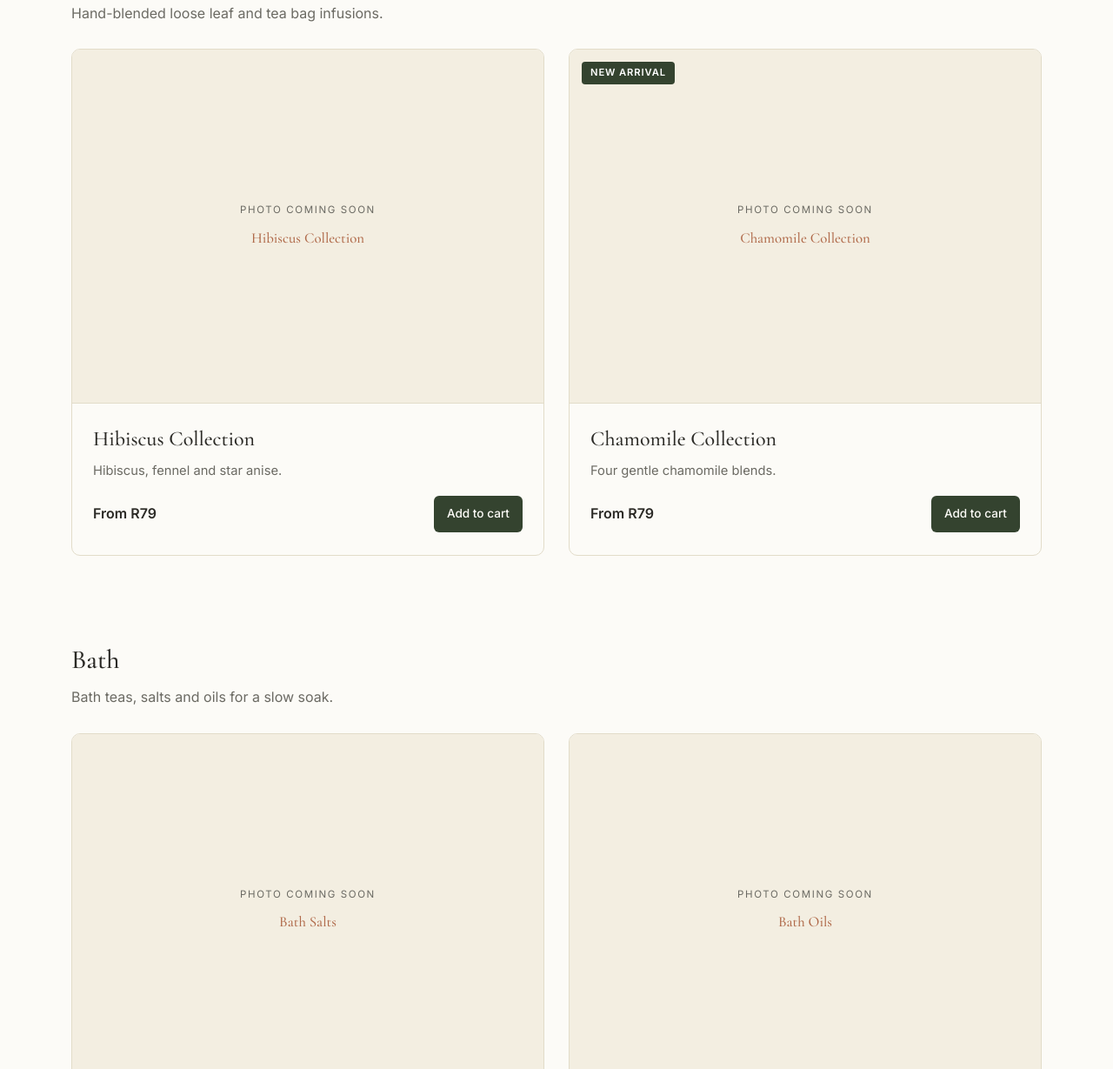
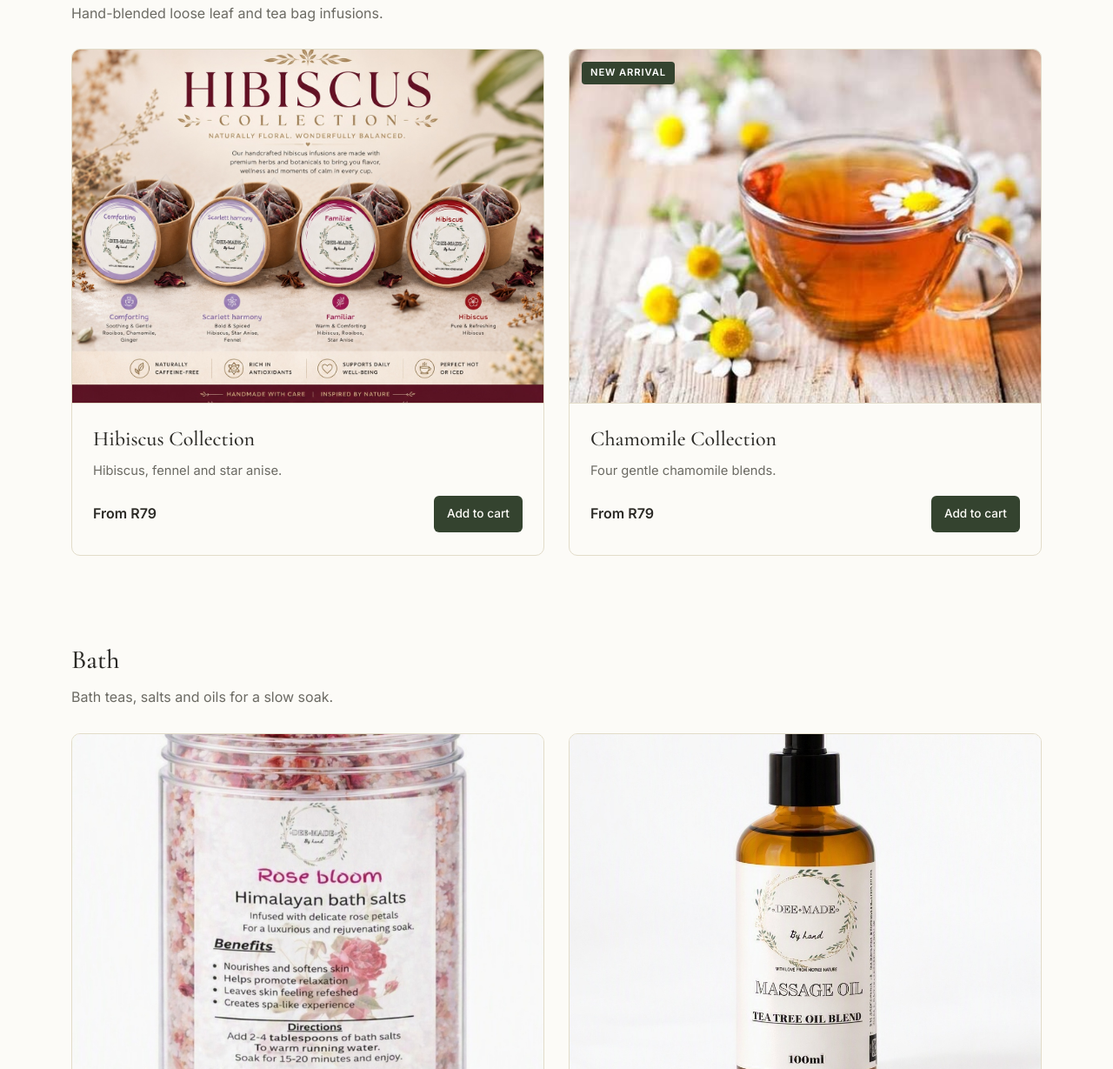
Before and after one commit to TdkMusa/Dee-MadeByhand, a plain HTML site: page shop.html in a window 1280 px wide. Shown: the part 511-1740 px from the top of the page at 87% size. Drawn offline with nearby package versions, Linux system fonts and the light colour scheme.

Commit message:
inserted pictures

```diff
--- a/shop.html
+++ b/shop.html
@@ -65,9 +65,8 @@
 
       <div class="product-grid">
         <div class="product-card">
-          <div class="placeholder-box">
-            <span class="ph-label">Photo coming soon</span>
-            <span class="ph-caption">Hibiscus Collection</span>
+          <div class="placeholder-box image-box">
+            <img src="img/hibiscus-collection-banner.jpg" alt="Hibiscus Collection" />
           </div>
           <div class="product-card-body">
             <h3>Hibiscus Collection</h3>
@@ -78,9 +77,8 @@
 
         <div class="product-card" style="position:relative;">
           <span class="badge badge-solid" style="position:absolute; top:14px; left:14px; z-index:1;">New Arrival</span>
-          <div class="placeholder-box">
-            <span class="ph-label">Photo coming soon</span>
-            <span class="ph-caption">Chamomile Collection</span>
+          <div class="placeholder-box image-box">
+            <img src="img/chamomile-tea-cup.jpg" alt="Chamomile Collection" />
           </div>
           <div class="product-card-body">
             <h3>Chamomile Collection</h3>
@@ -100,9 +98,8 @@
 
       <div class="product-grid">
         <div class="product-card">
-          <div class="placeholder-box">
-            <span class="ph-label">Photo coming soon</span>
-            <span class="ph-caption">Bath Salts</span>
+          <div class="placeholder-box image-box">
+            <img src="img/rose-bloom-bath-salts.jpg" alt="Bath Salts" />
           </div>
           <div class="product-card-body">
             <h3>Bath Salts</h3>
@@ -112,9 +109,8 @@
         </div>
 
         <div class="product-card">
-          <div class="placeholder-box">
-            <span class="ph-label">Photo coming soon</span>
-            <span class="ph-caption">Bath Oils</span>
+          <div class="placeholder-box image-box">
+            <img src="img/massage-oil-tea-tree.jpg" alt="Bath Oils" />
           </div>
           <div class="product-card-body">
             <h3>Bath Oils</h3>
@@ -134,9 +130,8 @@
 
       <div class="product-grid">
         <div class="product-card">
-          <div class="placeholder-box">
-            <span class="ph-label">Photo coming soon</span>
-            <span class="ph-caption">Self-care Gift Box</span>
+          <div class="placeholder-box image-box">
+            <img src="img/comforting-tin.jpg" alt="Self-care Gift Box" />
           </div>
           <div class="product-card-body">
             <h3>Self-care Gift Box</h3>
--- a/style.css
+++ b/style.css
@@ -247,6 +247,19 @@ ul {
   font-family: var(--font-serif);
   font-size: 1.05rem;
   color: var(--color-rust);
+}
+
+.image-box {
+  padding: 0;
+  overflow: hidden;
+  background: var(--color-bg-alt);
+}
+
+.image-box img {
+  width: 100%;
+  height: 100%;
+  object-fit: cover;
+  display: block;
 }
 
 /* ---------- Product cards ---------- */
```
Also changed, not shown: index.html (+6 -7 lines), img/bath-salts-trio.jpg (added), img/bath-tea-bag.jpg (added), img/chamomile-tea-cup.jpg (added), img/comforting-infographic.jpg (added), img/comforting-tin.jpg (added), img/familiar-infographic.jpg (added), img/familiar-tin.jpg (added), img/hibiscus-collection-banner.jpg (added), img/hibiscus-infographic.jpg (added), img/hibiscus-tea-loose-leaf.jpg (added), img/hibiscus-tea-rose-petals.jpg (added), img/hibiscus-tin.jpg (added), img/massage-oil-black-seed.jpg (added), 4 more files.
